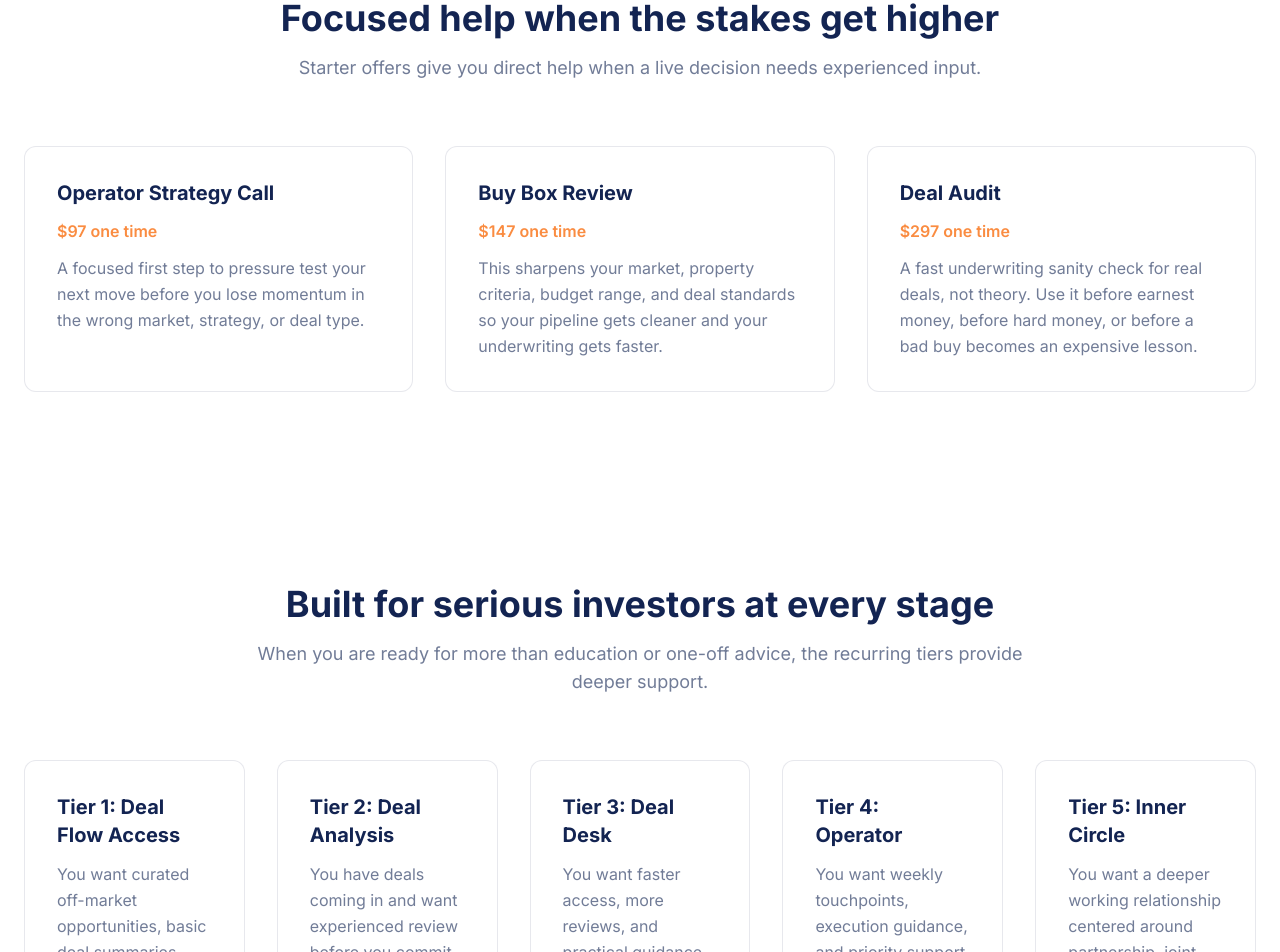
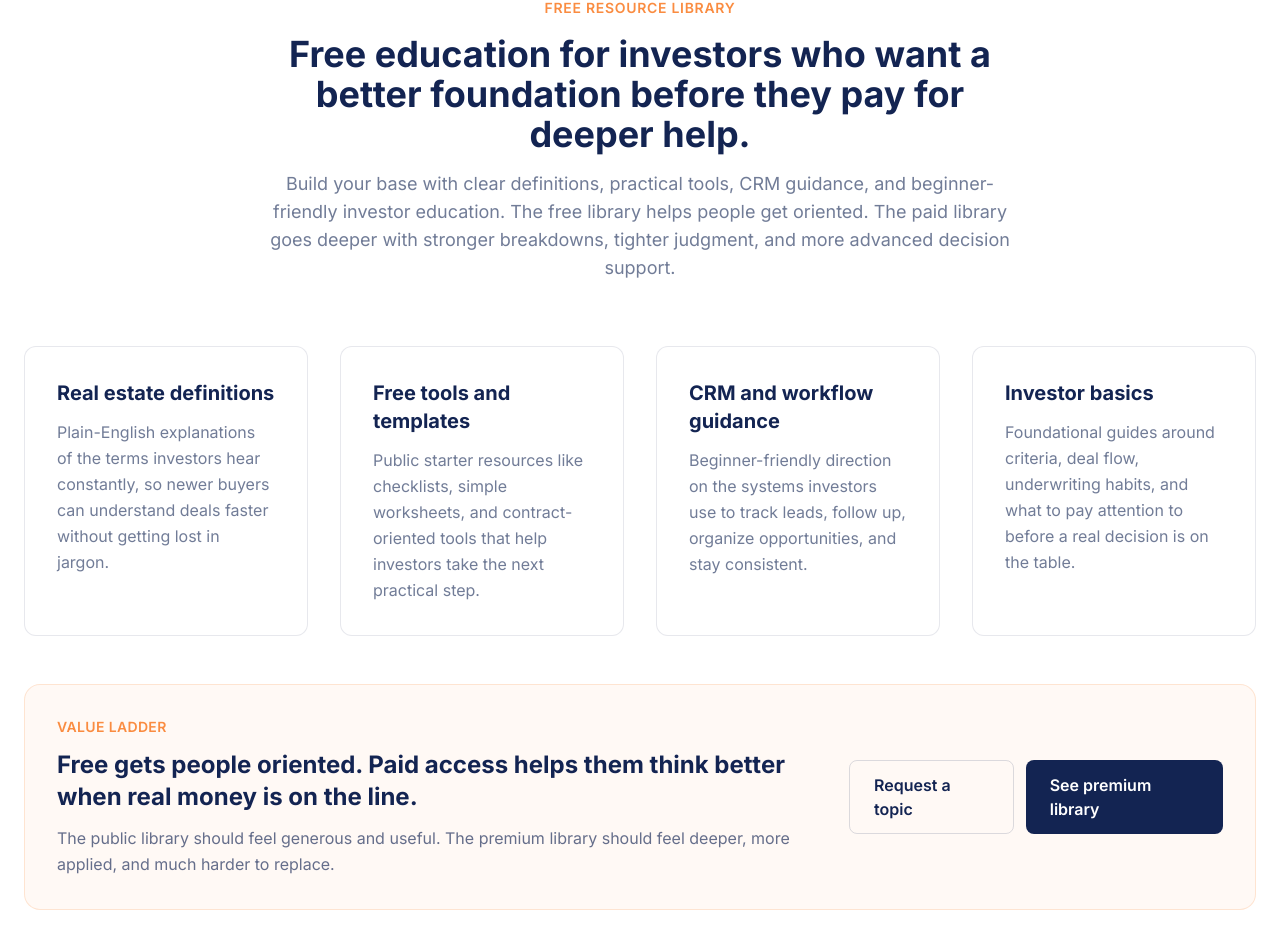
Before and after one commit to ashersoutherncities-art/southern-cities-investors, a Next.js app: page / in a window 1280 px wide. Shown: the part 3973-4925 px from the top of the page. Built offline with nearby package versions, Linux system fonts and the light colour scheme.

Commit message:
feat: add SCI free investor library section

```diff
--- a/app/page.tsx
+++ b/app/page.tsx
@@ -35,6 +35,25 @@ const trustSignals = [
   {
     quote: 'The strongest investor relationships usually start with one clear win, then compound from there.',
     label: 'How momentum gets built',
+  },
+];
+
+const freeLibraryCategories = [
+  {
+    title: 'Real estate definitions',
+    description: 'Plain-English explanations of the terms investors hear constantly, so newer buyers can understand deals faster without getting lost in jargon.',
+  },
+  {
+    title: 'Free tools and templates',
+    description: 'Public starter resources like checklists, simple worksheets, and contract-oriented tools that help investors take the next practical step.',
+  },
+  {
+    title: 'CRM and workflow guidance',
+    description: 'Beginner-friendly direction on the systems investors use to track leads, follow up, organize opportunities, and stay consistent.',
+  },
+  {
+    title: 'Investor basics',
+    description: 'Foundational guides around criteria, deal flow, underwriting habits, and what to pay attention to before a real decision is on the table.',
   },
 ];
 
@@ -275,6 +294,45 @@ export default function Home() {
       <section className="py-20 sm:py-24 bg-white">
         <div className="site-shell">
           <div className="max-w-3xl mx-auto text-center mb-16">
+            <p className="text-orange font-semibold text-sm uppercase tracking-wider mb-4">Free resource library</p>
+            <h2 className="text-3xl sm:text-4xl font-bold text-navy">Free education for investors who want a better foundation before they pay for deeper help.</h2>
+            <p className="mt-4 text-lg text-navy/60">
+              Build your base with clear definitions, practical tools, CRM guidance, and beginner-friendly investor education. The free library helps people get oriented. The paid library goes deeper with stronger breakdowns, tighter judgment, and more advanced decision support.
+            </p>
+          </div>
+
+          <div className="grid md:grid-cols-2 xl:grid-cols-4 gap-8 mb-12">
+            {freeLibraryCategories.map((item) => (
+              <div key={item.title} className="bg-white border border-navy/10 rounded-xl p-8 hover:shadow-lg transition-shadow">
+                <h3 className="text-xl font-bold text-navy mb-3">{item.title}</h3>
+                <p className="text-navy/60 leading-relaxed">{item.description}</p>
+              </div>
+            ))}
+          </div>
+
+          <div className="rounded-2xl border border-orange/20 bg-orange/5 p-8 flex flex-col lg:flex-row lg:items-center lg:justify-between gap-6">
+            <div className="max-w-3xl">
+              <p className="text-sm font-semibold uppercase tracking-wide text-orange">Value ladder</p>
+              <h3 className="mt-3 text-2xl font-bold text-navy">Free gets people oriented. Paid access helps them think better when real money is on the line.</h3>
+              <p className="mt-3 text-navy/65 leading-relaxed">
+                The public library should feel generous and useful. The premium library should feel deeper, more applied, and much harder to replace.
+              </p>
+            </div>
+            <div className="flex flex-col sm:flex-row gap-3">
+              <Link href="/contact" className="inline-flex items-center justify-center px-6 py-3 border border-navy/15 text-navy hover:border-orange/50 hover:text-orange font-semibold rounded-lg transition-colors">
+                Request a topic
+              </Link>
+              <Link href="/services/deal-breakdown-vault" className="inline-flex items-center justify-center px-6 py-3 bg-navy hover:bg-navy/90 text-white font-semibold rounded-lg transition-colors">
+                See premium library
+              </Link>
+            </div>
+          </div>
+        </div>
+      </section>
+
+      <section className="py-20 sm:py-24 bg-white border-t border-navy/10">
+        <div className="site-shell">
+          <div className="max-w-3xl mx-auto text-center mb-16">
             <h2 className="text-3xl sm:text-4xl font-bold text-navy">Focused help when the stakes get higher</h2>
             <p className="mt-4 text-lg text-navy/60">Starter offers give you direct help when a live decision needs experienced input.</p>
           </div>
```
